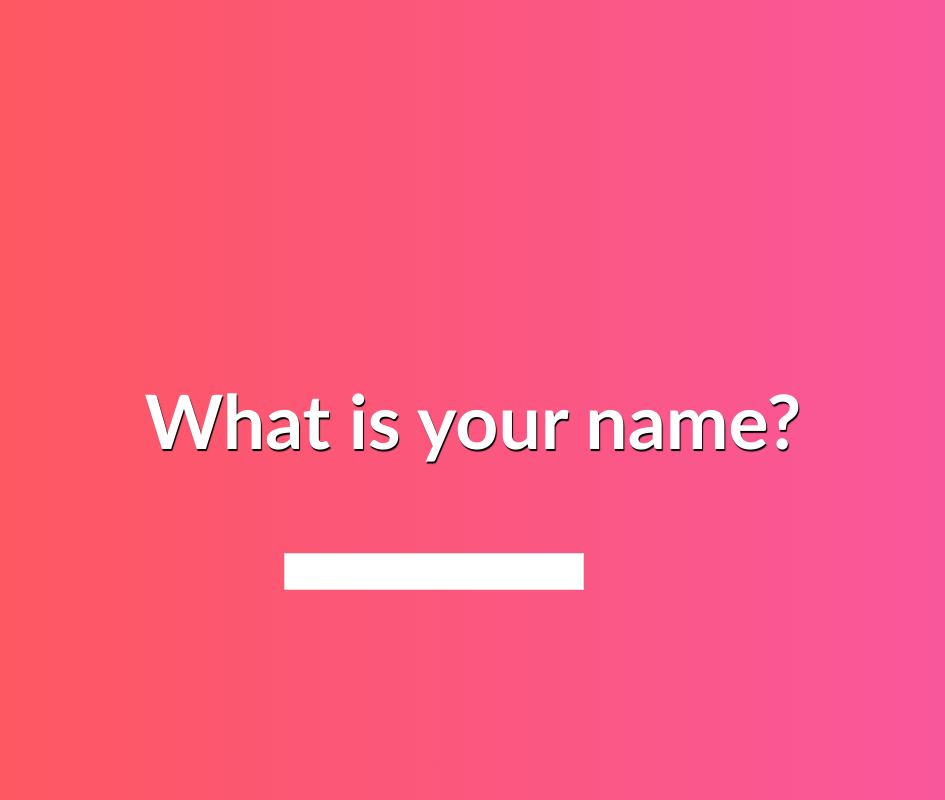
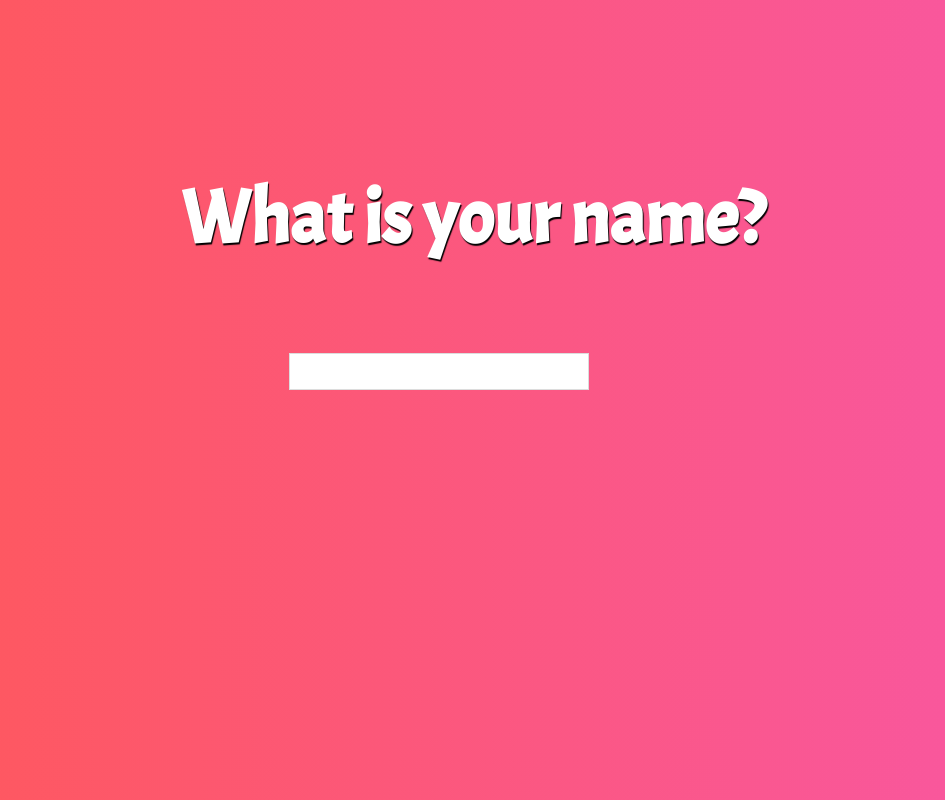
Before and after one commit to kanwisher/FriendFinder, a website: page app/public/survey.html in a window 1280 px wide. Shown: the top 800 px of the page, without its empty margins (167-1112 px from the left). Drawn offline with nearby package versions, Linux system fonts and the light colour scheme.

Commit message:
More style changes

```diff
--- a/app/public/styleSurvey.css
+++ b/app/public/styleSurvey.css
@@ -9,7 +9,7 @@ body {
     /* Chrome 10-25, Safari 5.1-6 */
     background: linear-gradient(to left, #f857a6, #ff5858);
     /* W3C, IE 10+/ Edge, Firefox 16+, Chrome 26+, Opera 12+, Safari 7+ */
-    font-family: calibri;
+    font-family: 'Acme', sans-serif;
     color: white;
     text-shadow: 1px 2px 1px black;
     text-align: center;
@@ -235,3 +235,7 @@ img {
 	visibility: hidden;
 	text-shadow: none;
 }
+
+.first {
+	margin-top: 15%;
+}
--- a/app/public/survey.html
+++ b/app/public/survey.html
@@ -3,12 +3,14 @@
 <head>
 	<title>Lowered Expectations</title>
 	<link rel="shortcut icon" href="./favicon.ico" />
+	<link href="https://fonts.googleapis.com/css?family=Acme" rel="stylesheet">
 	<link rel="stylesheet" type="text/css" href="/styleSurvey.css">
+
 </head>
 <body>
 <form action="" method="" id="form1">
 <div class="content">
-	<h2 class="bounceIn animated">What is your name?</h2>
+	<h2 class="bounceIn animated first">What is your name?</h2>
 	<input type="text" name="name" id="name" class="bounceIn animated style-1" pattern="[a-z[A-Z]{2,20}" required>
 	<span class="nextButton1">NEXT</span>
 
@@ -151,7 +153,7 @@
 
 $("select").on("change", function() {
 	$('html, body').animate({
-	    scrollTop: $(this).next().offset().top - ($(this).next().height() / 2)
+	    scrollTop: $(this).next().offset().top - ($(this).next().height() * 2)
 	}, 700);
 });
 
@@ -182,7 +184,7 @@ $("#bio").one("click", function(){
 
 $("span").on("click", function() {
 	$('html, body').animate({
-	    scrollTop: $(this).next().offset().top - ($(this).next().height() / 2)
+	    scrollTop: $(this).next().offset().top - ($(this).next().height() * 2)
 	}, 700);
 });
 
```
